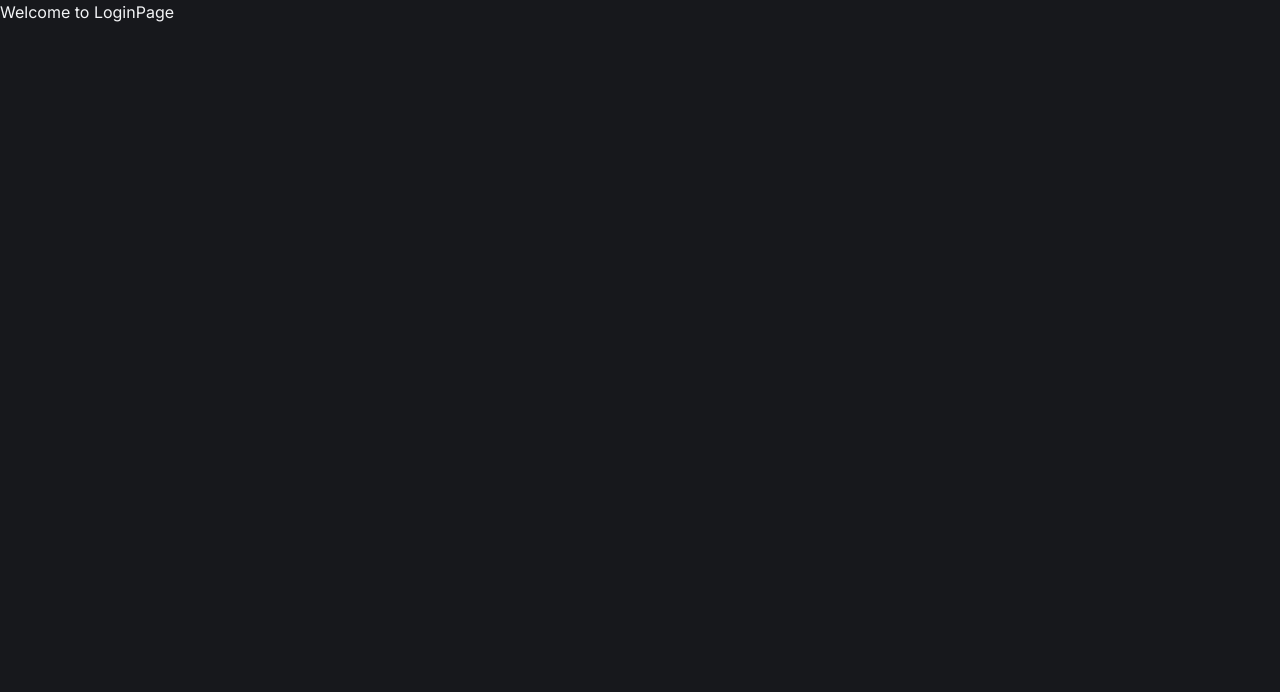
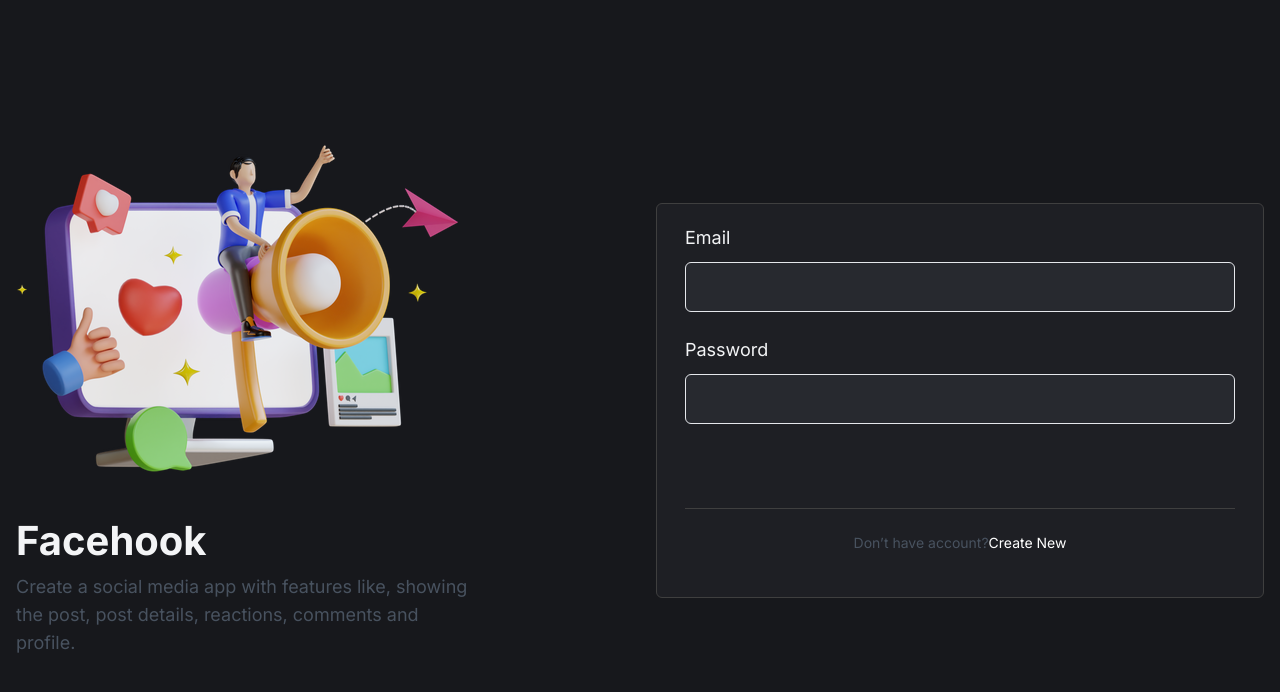
Before and after one commit to akash-khan-311/facehook, a React (Vite) app: page /login in a window 1280 px wide. Shown: the top 692 px of the page. Built offline with nearby package versions, Linux system fonts and the light colour scheme.

Commit message:
login form added and field components and Hook form installed

```diff
--- a/package.json
+++ b/package.json
@@ -13,6 +13,7 @@
     "@tailwindcss/typography": "^0.5.13",
     "react": "^18.2.0",
     "react-dom": "^18.2.0",
+    "react-hook-form": "^7.51.5",
     "react-router-dom": "^6.23.1"
   },
   "devDependencies": {
--- a/src/Pages/LoginPage.jsx
+++ b/src/Pages/LoginPage.jsx
@@ -1,7 +1,47 @@
-
+import { Link } from 'react-router-dom'
+import AuthIlustration from '../assets/images/auth_illustration.png'
+import LoginForm from '../components/Auth/LoginForm'
 const LoginPage = () => {
-    return (
-            <>Welcome to LoginPage</>
-    )
+  return (
+    <>
+      <main className='flex min-h-screen items-center justify-center bg-deepDark py-8'>
+        <div className='max-w-[1368px] flex-1'>
+          <div className='container grid items-center gap-8 lg:grid-cols-2'>
+            {/* illustration and title */}
+            <div>
+              <img
+                className='mb-12 max-w-full max-lg:hidden'
+                src={AuthIlustration}
+                alt='auth_illustration'
+              />
+              <div>
+                <h1 className='mb-3 text-4xl font-bold lg:text-[40px]'>
+                  Facehook
+                </h1>
+                <p className='max-w-[452px] text-gray-600/95 lg:text-lg'>
+                  Create a social media app with features like, showing the
+                  post, post details, reactions, comments and profile.
+                </p>
+              </div>
+            </div>
+            <div className='card'>
+              <LoginForm />
+              <div className='py-4 lg:py-6'>
+                <p className='text-center text-xs text-gray-600/95 lg:text-sm'>
+                  Don’t have account?
+                  <Link
+                    className='text-white transition-all hover:text-lwsGreen hover:underline'
+                    to='/register'
+                  >
+                    Create New
+                  </Link>
+                </p>
+              </div>
+            </div>
+          </div>
+        </div>
+      </main>
+    </>
+  )
 }
-export default LoginPage;
+export default LoginPage
--- /dev/null
+++ b/src/components/Auth/LoginForm.jsx
@@ -0,0 +1,46 @@
+import { useForm } from 'react-hook-form'
+import Field from '../common/Field'
+
+const LoginForm = () => {
+  const {
+    register,
+    handleSubmit,
+    formState: { error }
+  } = useForm()
+
+  const submitForm = formData => {
+    console.log(formData)
+  }
+  return (
+    <form
+      className='border-b border-[#3F3F3F] pb-10 lg:pb-[60px]'
+      onSubmit={handleSubmit(submitForm)}
+    >
+      {/* Email Field */}
+      <Field label={'Email'}>
+        <input
+          className={`auth-input ${
+            !!error?.email ? 'border-red-500' : 'border-gray-200'
+          }`}
+          type='email'
+          name='email'
+          id='email'
+          {...register('email', { required: 'Email Adress is Required' })}
+        />
+      </Field>
+      {/* Password Field */}
+      <Field label={'Password'}>
+        <input
+          className={`auth-input ${
+            !!error?.password ? 'border-red-500' : 'border-gray-200'
+          }`}
+          type='password'
+          name='password'
+          id='password'
+          {...register('password', { required: 'Password is Required' })}
+        />
+      </Field>
+    </form>
+  )
+}
+export default LoginForm
--- /dev/null
+++ b/src/components/common/Field.jsx
@@ -0,0 +1,29 @@
+import React from "react"
+
+const Field = ({ label, children, htmlFor, error }) => {
+  const id = htmlFor || getChildId(children)
+  return (
+    <div className='form-control'>
+      {label && (
+        <label htmlFor={id} className='auth-label'>
+          {label}
+        </label>
+      )}
+      {children}
+      {!!error && (
+        <div className='text-red-600' role='alert'>
+          {error.message}
+        </div>
+      )}
+    </div>
+  )
+}
+
+const getChildId = children => {
+  const child = React.Children.only(children)
+
+  if ('id' in child?.props) {
+    return child.props.id
+  }
+}
+export default Field
```
Also changed, not shown: 1 other file (tests, documents, lock files or other folders).
